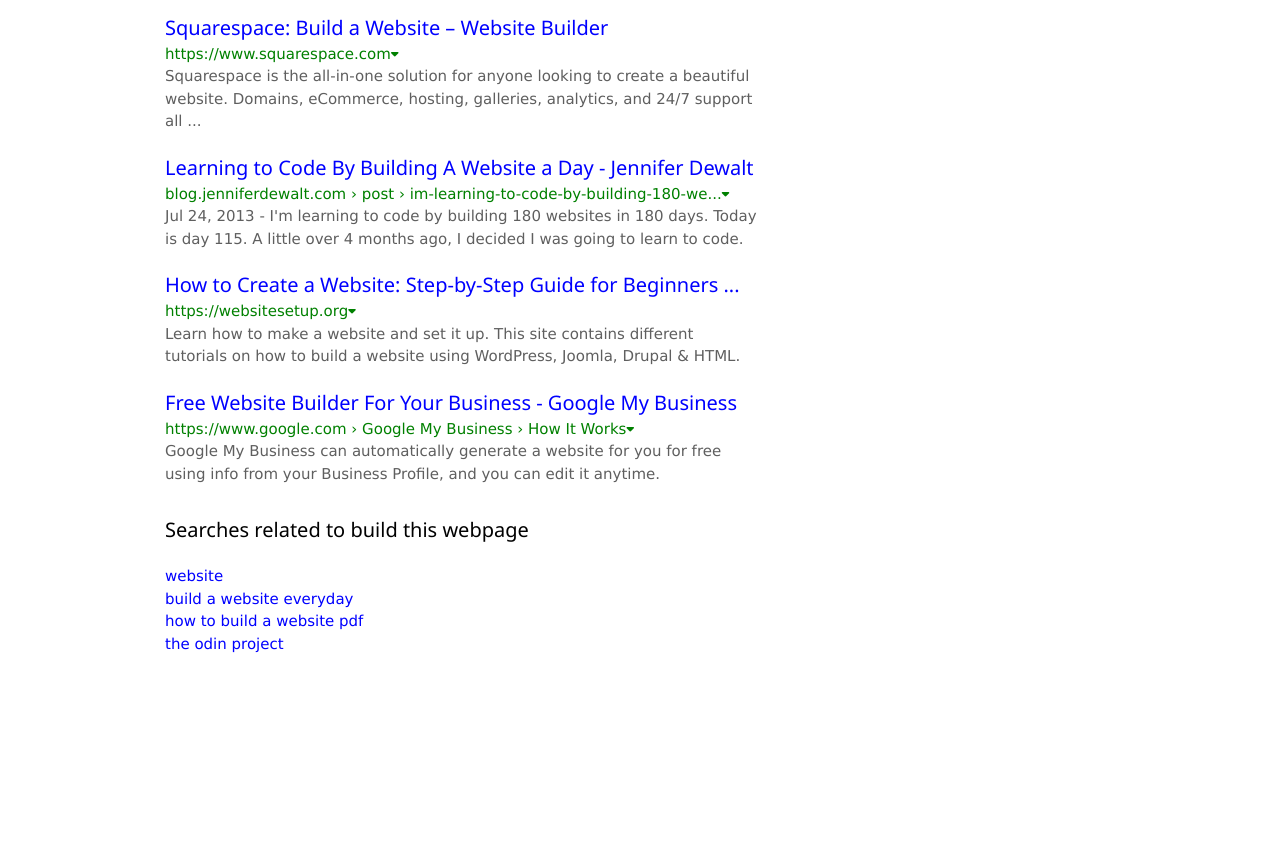
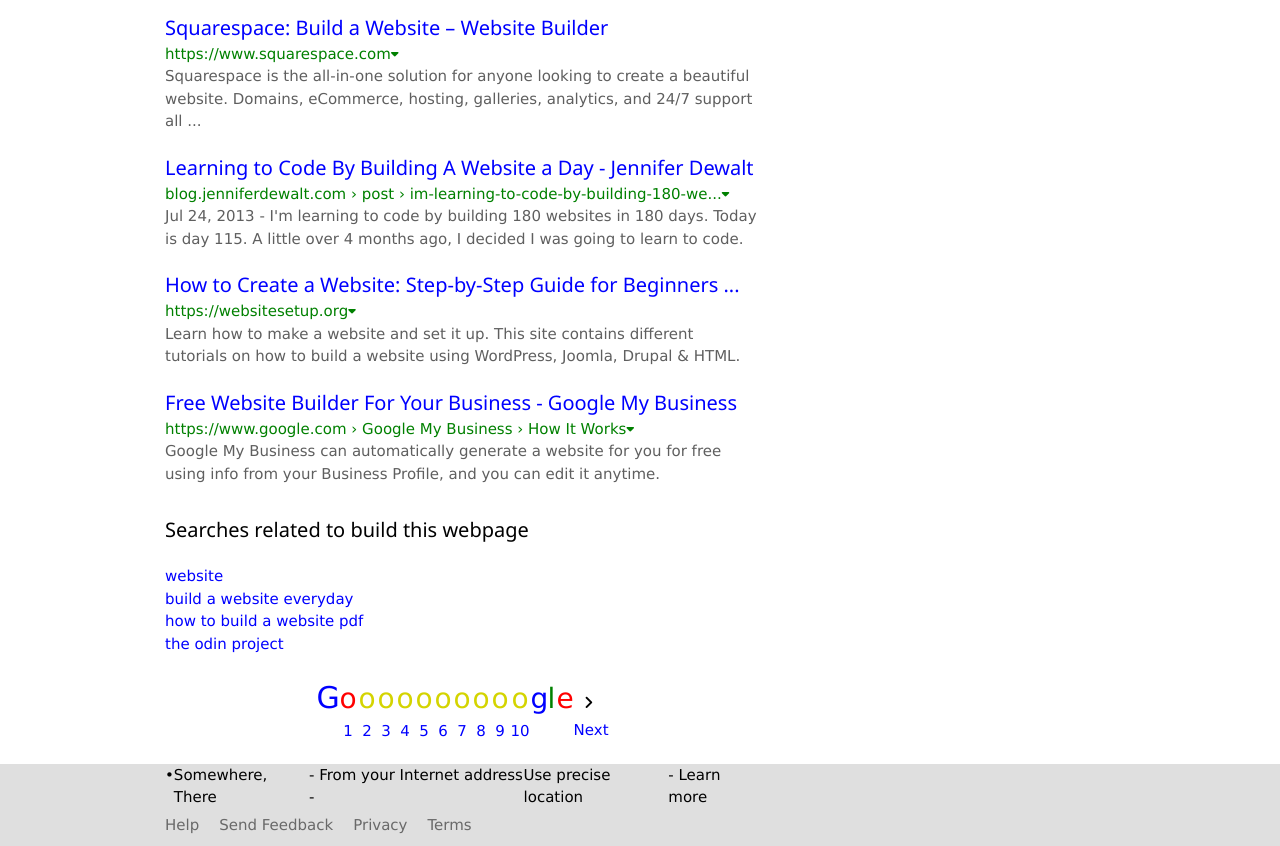
Before and after one commit to hectorgarcia07/google-homepage-hard, a plain HTML site: page index.html in a window 1280 px wide. Shown: the part 1708-2554 px from the top of the page. Before the commit the page ends 2363 px from the top, so only its background shows below. Drawn offline with nearby package versions, Linux system fonts and the light colour scheme.

Commit message:
finished adding footer

```diff
--- a/index.html
+++ b/index.html
@@ -12,18 +12,18 @@
         <div class="container">
             <div class="navbar">
                 <div class="left">
-                    <div class="nav-items"><img src="https://www.google.com/images/branding/googlelogo/1x/googlelogo_color_272x92dp.png" alt="Google Logo"></div>
+                    <div class="nav-items"><a href=""><img src="https://www.google.com/images/branding/googlelogo/1x/googlelogo_color_272x92dp.png" alt="Google Logo"></a></div>
                     <div class="nav-items search-div">
                             <input type="text" value="build this webpage">
-                            <button class="search-items button">Clear</button>
-                            <i class='fas fa-microphone icon' style='font-size:22px'></i>
-                            <i class="fa fa-search " style='font-size:22px;'></i>
+                            <button class="search-items button"><a href="">Clear</a></button>
+                            <a href=""><i class='fas fa-microphone icon' style='font-size:22px'></i></a>
+                            <a href=""><i class="fa fa-search " style='font-size:22px;'></i></a>
                     </div>
                 </div>
                 <div class="right">
                     <div class="nav-items" style="margin-right: 10px;">
                         <div class="nav-border">
-                            <table class="table-div">
+                            <a href=""><table class="table-div">
                                 <tr>
                                     <td><div class="s"></div></td>
                                     <td><div class="s"></div></td>
@@ -39,12 +39,12 @@
                                     <td><div class="s"></div></td>
                                     <td><div class="s"></div></td>
                                 </tr>
-                            </table>
+                            </table></a>
                         </div>
                     </div>
                     <div class="nav-items" style="margin-left: 0px;margin-right: 50px;">
                         <div class="nav-border">
-                            <div class="circle">H</div>
+                            <a href=""><div class="circle">H</div></a>
                         </div>
                     </div>
                 </div>
@@ -348,11 +348,47 @@
                 <div class="header-hover"><a href=""><div class="link-head"><strong>how to build a website pdf</strong></div></a></div>
                 <div class="header-hover"><a href=""><div class="link-head"><strong>the odin project</strong></div></a></div>
             </div>
+            <div class="google-results-logo">
+                <div class="google-o" style="color:blue; font-size: 30px; margin-right: 5px;"><strong>G</strong></div>
+                <table>
+                    <tr style="display: flex;">
+                        <td class="google-align"><div class="google-o" style="color: red;"><strong>o</strong></div><div class="number-link">1</div></td>
+                        <td class="google-align"><div class="google-o"><strong>o</strong></div><div><a href="" class="number-link">2</a></div></td>
+                        <td class="google-align"><div class="google-o"><strong>o</strong></div><div><a href="" class="number-link">3</a></div></td>
+                        <td class="google-align"><div class="google-o"><strong>o</strong></div><div><a href="" class="number-link">4</a></div></td>
+                        <td class="google-align"><div class="google-o"><strong>o</strong></div><div><a href="" class="number-link">5</a></div></td>
+                        <td class="google-align"><div class="google-o"><strong>o</strong></div><div><a href="" class="number-link">6</a></div></td>
+                        <td class="google-align"><div class="google-o"><strong>o</strong></div><div><a href="" class="number-link">7</a></div></td>
+                        <td class="google-align"><div class="google-o"><strong>o</strong></div><div><a href="" class="number-link">8</a></div></td>
+                        <td class="google-align"><div class="google-o"><strong>o</strong></div><div><a href="" class="number-link">9</a></div></td>
+                        <td class="google-align"><div class="google-o"><strong>o</strong></div><div><a href="" class="number-link">10</a></div></td>
+                    </tr>
+                </table>
+                <div class="google-o" style="color:blue;"><strong>g</strong></div>
+                <div class="google-o" style="width: 9px; color: rgb(0, 129, 0)"><strong>l</strong></div>
+                <div class="google-o" style="color: red"><strong>e</strong></div>
+                <div class="google-align">
+                    <i class="fa fa-angle-right" style="font-size:15px"></i>
+                    <div class="number-link" style="margin-top: 9px;">Next</div>
+                </div>
+            </div>
 
-
-            <div class="footer">
-
-            </div>
+            <div style="background-color: rgb(223, 223, 223); margin-top: 20px;">
+                <div class="search-results" style="margin-top: 0px;">
+                    <ul>
+                        <li style="display: flex;"><strong>Somewhere, There</strong>
+                            <p> - From your Internet address - </p>
+                            <a href=""> Use precise location </a> <a href=""> - Learn more</a>
+                        </li>
+                    </ul>
+                    <div style="display: flex; margin-top: 5px;">
+                        <div class="footer-space"><a href="">Help</a></div>
+                        <div class="footer-space"><a href="">Send Feedback</a></div>
+                        <div class="footer-space"><a href="">Privacy</a></div>
+                        <div class="footer-space"><a href="">Terms</a></div>
+                    </div>
+                </div>
+            <div>
         </div>
     </body>
 </html>
--- a/style.css
+++ b/style.css
@@ -267,6 +267,43 @@ i{
     text-decoration: underline;
 }
 
-.footer{
+.google-results-logo{
+    display:flex;
+    align-items: baseline;
+    justify-content: center;
+    margin: 20px 520px 0px 165px;
+}
+.google-o{
+    height:22px;
+    width: 17px;
+    font-size: 28px;
+    color: rgb(212, 212, 0);
+}
+.google-align{
+    display: flex;
+    flex-flow: column nowrap;
+    align-items: center;
+}
 
+.number-link{
+    color:blue;
+    text-decoration: none;
+    margin-top: 20px;
 }
+
+td .number-link:hover{
+    text-decoration: underline;
+}
+div .number-link:hover{
+    text-decoration: underline;
+}
+ul li::before{
+    content: "•";
+    color:back;
+}
+
+.footer-space{
+    margin-right: 20px;
+    margin-bottom: 10px;
+    color: rgb(105, 105, 105);
+}
```
